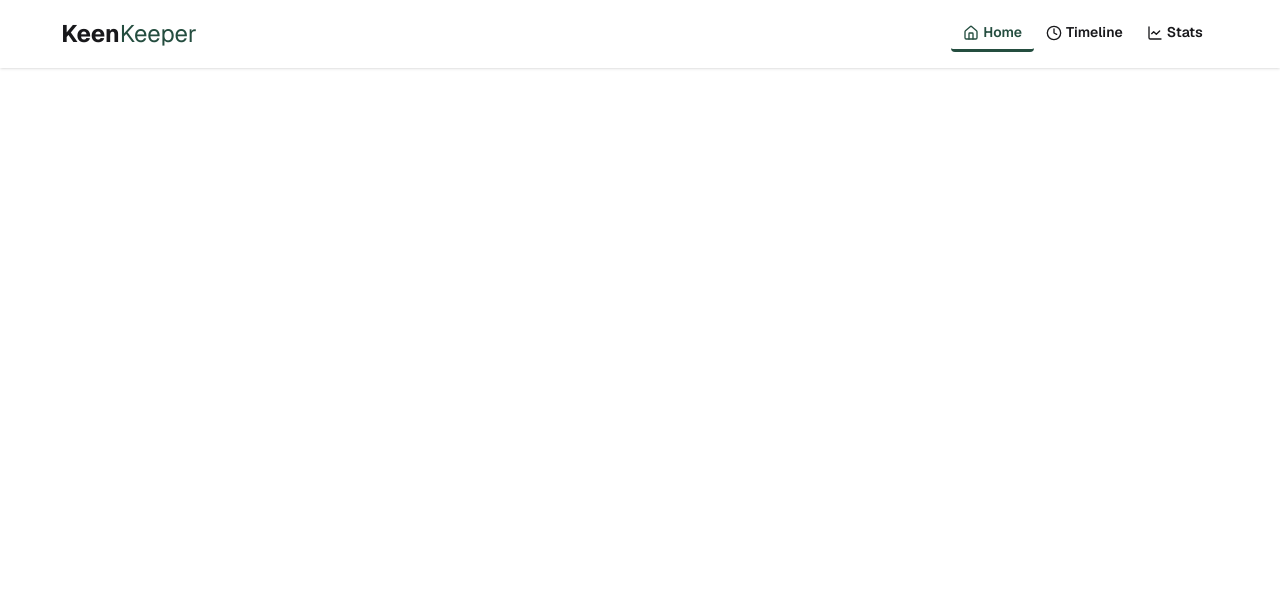
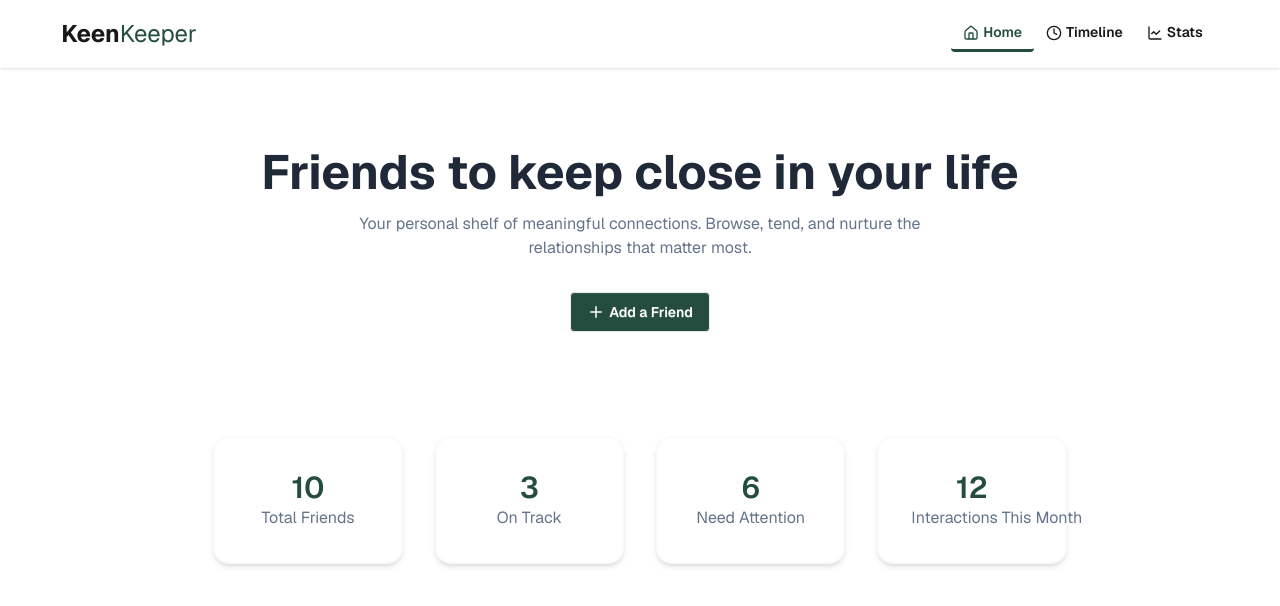
Before and after one commit to Robinhosen1e/Assignment07-B13, a Next.js app: page / in a window 1280 px wide. Shown: the top 606 px of the page. Built offline with nearby package versions, Linux system fonts and the light colour scheme.

Commit message:
added a banner section

```diff
--- a/src/app/layout.js
+++ b/src/app/layout.js
@@ -1,6 +1,6 @@
 import { Geist, Geist_Mono } from "next/font/google";
 import "./globals.css";
-import Navbar from "@/component/Navbar/Navbar";
+import AllHomePageSection from "@/component/HomePage/allsection/homeallsection";
 
 const geist = Geist({
   subsets: ['latin'],
@@ -21,7 +21,7 @@ export default function RootLayout({ children }) {
     >
       <body className={`h-full ${geist.className}`}>
         <main>
-          <Navbar />
+          <AllHomePageSection />
           {children}
         </main>
       </body>
--- /dev/null
+++ b/src/component/HomePage/Banner.jsx
@@ -0,0 +1,39 @@
+import { Plus } from 'lucide-react';
+import React from 'react';
+
+const Banner = () => {
+    return (
+        <div className=' w-9/12 xl:w-8/12 mx-auto'>
+            <div className='text-center mt-20'>
+                <h1 className='text-5xl font-bold text-[#1F2937] mb-4'>Friends to keep close in your life</h1>
+                <p className='text-[#64748B] mb-8'>Your personal shelf of meaningful connections. Browse, tend, and nurture the <br className='hidden md:block'  /> relationships that matter most.</p>
+                <button className='btn bg-[#244D3F]  text-white font-semibold mb-10'><Plus className="-mr-0.5" size={18} />Add a Friend</button>
+            </div>
+            <div className='grid grid-cols-2 xl:grid-cols-4 gap-8 mt-16'>
+
+                <div className='p-8 bg-white shadow-md border-2 text-center border-gray-50 rounded-2xl'>
+                    <h1 className='text-3xl font-semibold text-[#244D3F]'>10</h1>
+                    <h3 className=' font-medium text-[#64748B]'>Total Friends</h3>
+                </div>
+
+                <div className='p-8 bg-white shadow-md border-2 text-center border-gray-50 rounded-2xl'>
+                    <h1 className='text-3xl font-semibold text-[#244D3F]'>3</h1>
+                    <h3 className=' font-medium text-[#64748B]'>On Track</h3>
+                </div>
+
+                <div className='p-8 bg-white shadow-md border-2 text-center border-gray-50 rounded-2xl'>
+                    <h1 className='text-3xl font-semibold text-[#244D3F]'>6</h1>
+                    <h3 className=' font-medium text-[#64748B]'>Need Attention</h3>
+                </div>
+
+                <div className='p-8 bg-white shadow-md border-2 text-center border-gray-50 rounded-2xl'>
+                    <h1 className='text-3xl font-semibold text-[#244D3F]'>12</h1>
+                    <h3 className='text-nowrap font-medium text-[#64748B]'>Interactions This Month</h3>
+                </div>
+            </div>
+
+        </div>
+    );
+};
+
+export default Banner;
--- /dev/null
+++ b/src/component/HomePage/allsection/homeallsection.jsx
@@ -0,0 +1,14 @@
+import React from 'react';
+import Banner from '../Banner';
+import Navbar from '@/component/Navbar/Navbar';
+
+const AllHomePageSection = () => {
+    return (
+        <div>
+            <Navbar />
+            <Banner />
+        </div>
+    );
+};
+
+export default AllHomePageSection;
```
